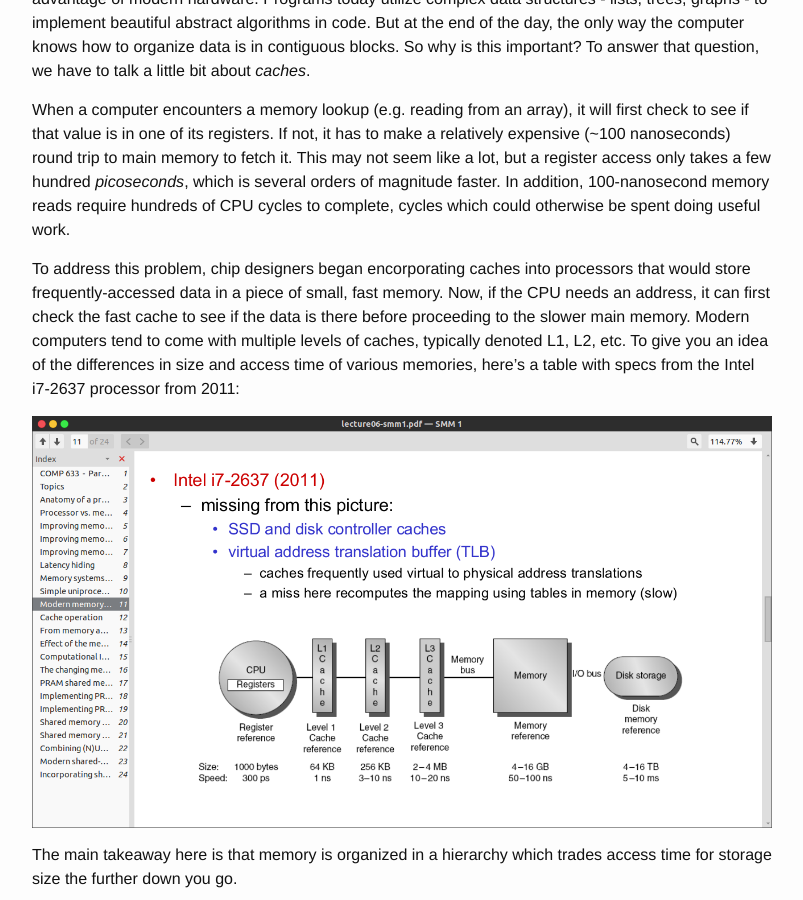
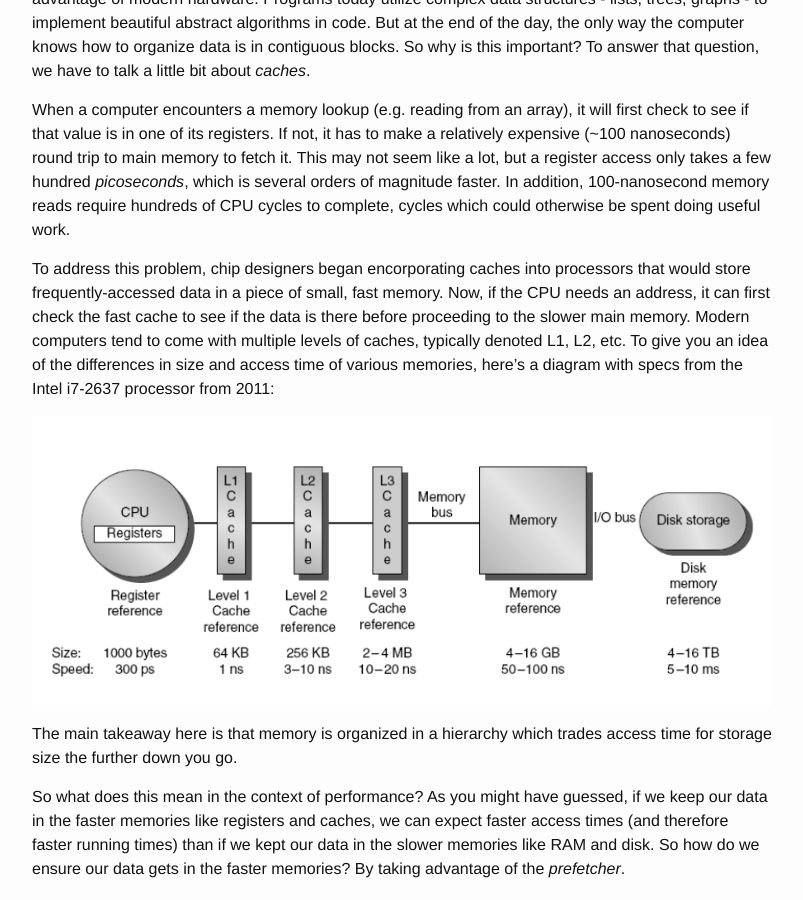
Before and after one commit to fmenozzi/fmenozzi.github.io, a Jekyll site: the page built from _posts/2015-09-21-location-location-location.markdown, in a window 1280 px wide and 900 px high, scrolled down 516 px. Shown: the whole window, without its empty margins (238-1041 px from the left). Built offline with Jekyll 4.4.1, drawn with Linux system fonts in a browser that asks for light colours.

Commit message:
Crop image

```diff
--- a/_posts/2015-09-21-location-location-location.markdown
+++ b/_posts/2015-09-21-location-location-location.markdown
@@ -17,7 +17,7 @@ By location, of course, I mean locations in memory - how best to organize your d
 
 When a computer encounters a memory lookup (e.g. reading from an array), it will first check to see if that value is in one of its registers. If not, it has to make a relatively expensive (~100 nanoseconds) round trip to main memory to fetch it. This may not seem like a lot, but a register access only takes a few hundred <i>picoseconds</i>, which is several orders of magnitude faster. In addition, 100-nanosecond memory reads require hundreds of CPU cycles to complete, cycles which could otherwise be spent doing useful work.
 
-To address this problem, chip designers began encorporating caches into processors that would store frequently-accessed data in a piece of small, fast memory. Now, if the CPU needs an address, it can first check the fast cache to see if the data is there before proceeding to the slower main memory. Modern computers tend to come with multiple levels of caches, typically denoted L1, L2, etc. To give you an idea of the differences in size and access time of various memories, here's a table with specs from the Intel i7-2637 processor from 2011:
+To address this problem, chip designers began encorporating caches into processors that would store frequently-accessed data in a piece of small, fast memory. Now, if the CPU needs an address, it can first check the fast cache to see if the data is there before proceeding to the slower main memory. Modern computers tend to come with multiple levels of caches, typically denoted L1, L2, etc. To give you an idea of the differences in size and access time of various memories, here's a diagram with specs from the Intel i7-2637 processor from 2011:
 
 ![Memory Hierarchy]({{site.url}}/memory-hierarchy.png "Memory Hierarchy")
 
```
Also changed, not shown: memory-hierarchy.png.
